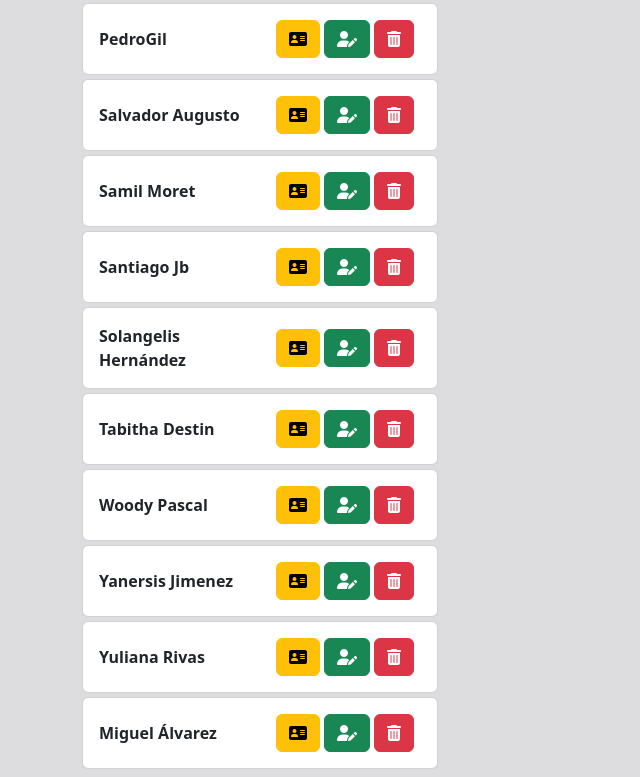
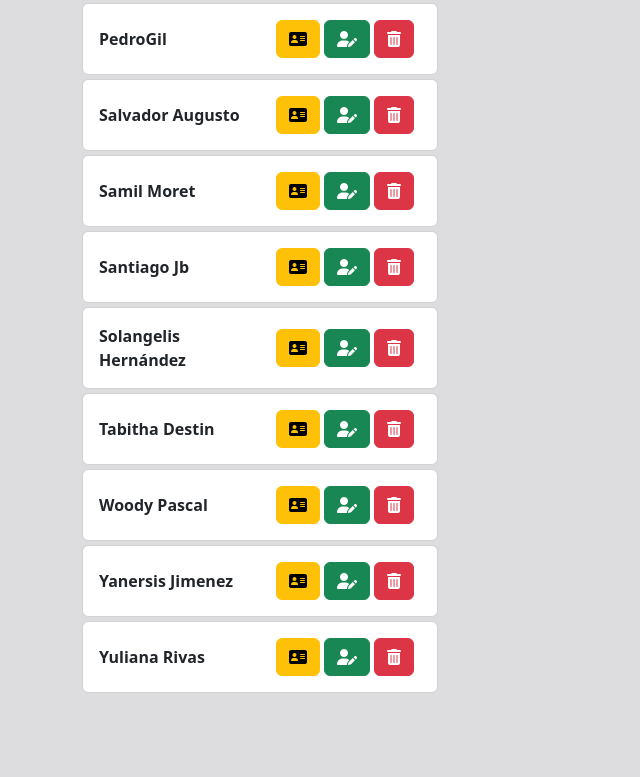
Before and after one commit to Gabyzda/agenda-contatos, a React (Create React App) app: page /contacts/list in a window 1280 px wide. Shown: the part 1661-2438 px from the top of the page, without its empty margins (0-640 px from the left). After the commit the page ends 2362 px from the top, so only its background shows below. Built offline with nearby package versions, Linux system fonts and the light colour scheme; data requests are answered from the project's data file.

Commit message:
Limpiado estado de cancelar

```diff
--- a/db.json
+++ b/db.json
@@ -161,12 +161,6 @@
       "name": "Yuliana Rivas",
       "email": "yulianarivas54@gmail.com",
       "mobile": 50683502241
-    },
-    {
-      "name": "Miguel Álvarez",
-      "email": "malvarezfoto@gmail.com",
-      "mobile": "47991909779",
-      "id": 28
     }
   ]
 }
--- a/src/components/Contacts/ContactList/ContactList.js
+++ b/src/components/Contacts/ContactList/ContactList.js
@@ -29,12 +29,19 @@ const ContactList = () => {
             alert("successfully deleted");
             getAllContacts();
         }
+        setShowModal(false);
     }
 
     const onDelete = (contactId) => {
         setContactToDelete(contactId);
         setShowModal(true);
     }
+
+    const handCancel = () => {
+        setContactToDelete('');
+        setShowModal(false);
+    }
+
     return (
         <>
             <section className='contact-search p-3'>
@@ -107,7 +114,7 @@ const ContactList = () => {
                         <div className=''>
                             <h3>Are you sure you want to delete?</h3>
                             <button onClick={handDelete}>Confirm</button>
-                            <button onClick={() => setShowModal(false)}>Cancel</button>
+                            <button onClick={handCancel}>Cancel</button>
                         </div>
                     }
                 </div>
```
